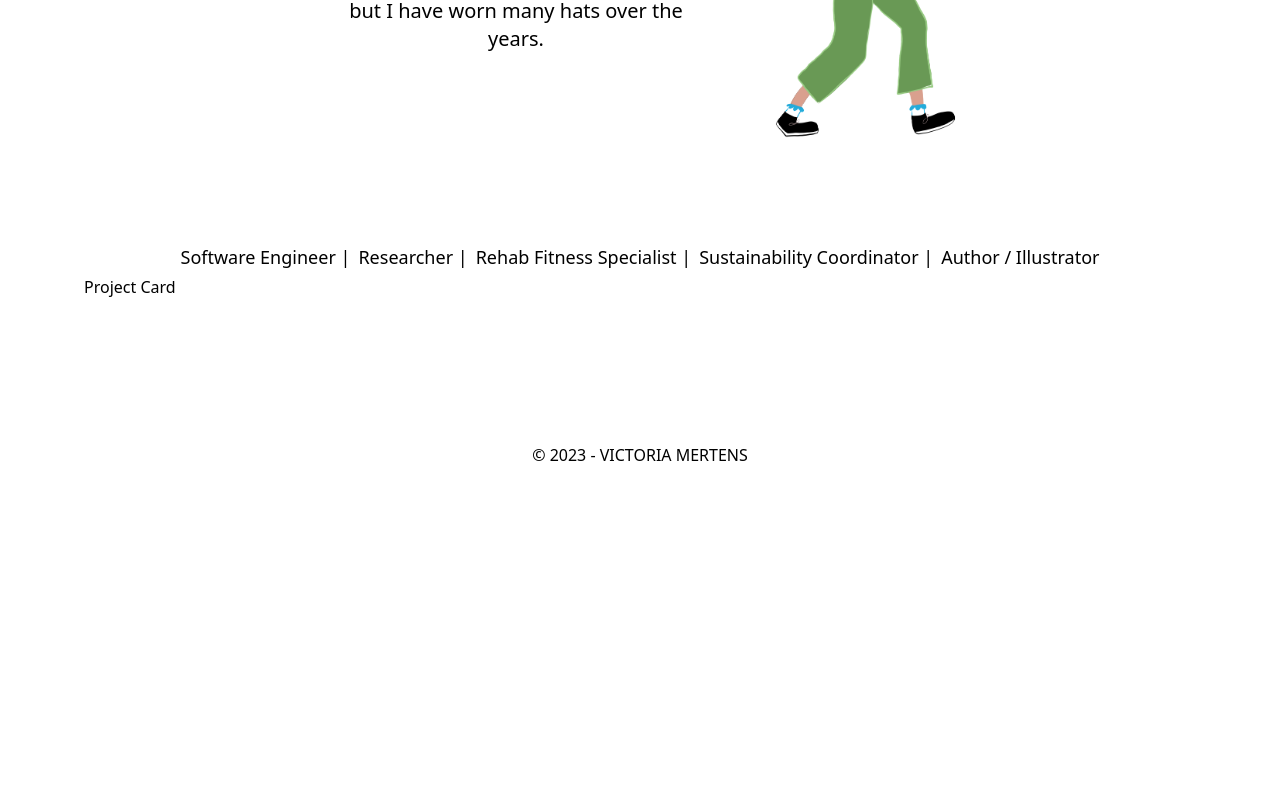
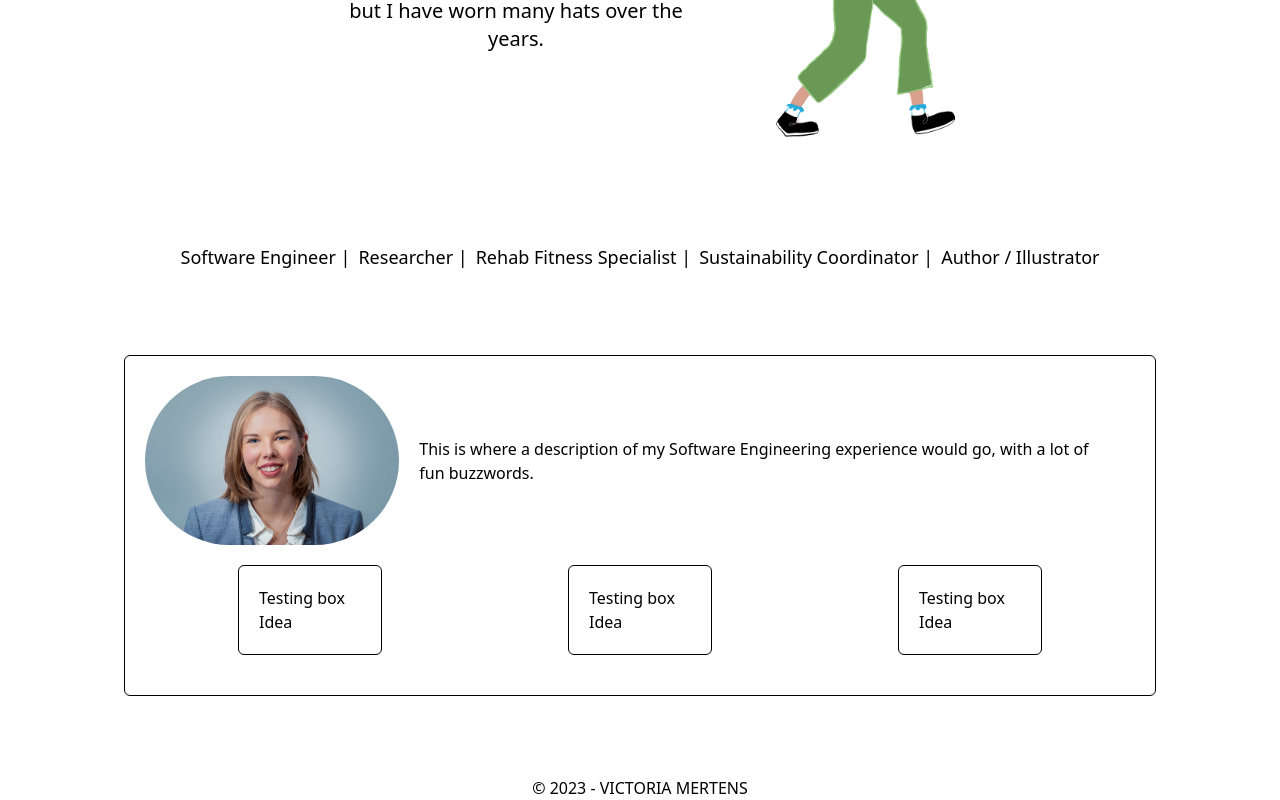
Before and after one commit to victoriamertens/next-portfolio, a Next.js app: page /about in a window 1280 px wide. Shown: the part 333-1133 px from the top of the page. Before the commit the page ends 800 px from the top, so only its background shows below. Built offline with nearby package versions, Linux system fonts and the light colour scheme.

Commit message:
AboutCard skeleton structure created

```diff
--- a/src/app/AboutCard.tsx
+++ b/src/app/AboutCard.tsx
@@ -1,3 +1,36 @@
-export default function AboutCard() {
-  return <p>Project Card</p>;
+import Image from 'next/image';
+
+export default function AboutCard(props) {
+  return (
+    <div className="flex flex-col m-10 my-20 p-5 border border-black rounded-md">
+      <div className="flex items-center">
+        <div id="top-left-about-card">
+          <Image
+            src={props.url}
+            // width={300}
+            alt="Image of Victoria"
+            className="sm:w-72 w-52 rounded-full"
+            priority={true}
+          />
+        </div>
+        <div id="top-right-about-card" className="w-40 sm:w-auto px-5 ">
+          <p>
+            This is where a description of my Software Engineering experience
+            would go, with a lot of fun buzzwords.
+          </p>
+        </div>
+      </div>
+      <div className="flex flex-wrap justify-around">
+        <div className="m-5 p-5 w-36 border border-black rounded-md ">
+          <p>Testing box Idea</p>
+        </div>
+        <div className="m-5 p-5 w-36 border border-black rounded-md ">
+          <p>Testing box Idea</p>
+        </div>
+        <div className="m-5 p-5 w-36 border border-black rounded-md ">
+          <p>Testing box Idea</p>
+        </div>
+      </div>
+    </div>
+  );
 }
--- a/src/app/about/page.tsx
+++ b/src/app/about/page.tsx
@@ -49,7 +49,7 @@ export default function About() {
         <button className="p-1"> Sustainability Coordinator |</button>
         <button className="p-1"> Author / Illustrator </button>
       </div>
-      <AboutCard />
+      <AboutCard url={test} />
     </div>
   );
 }
```
